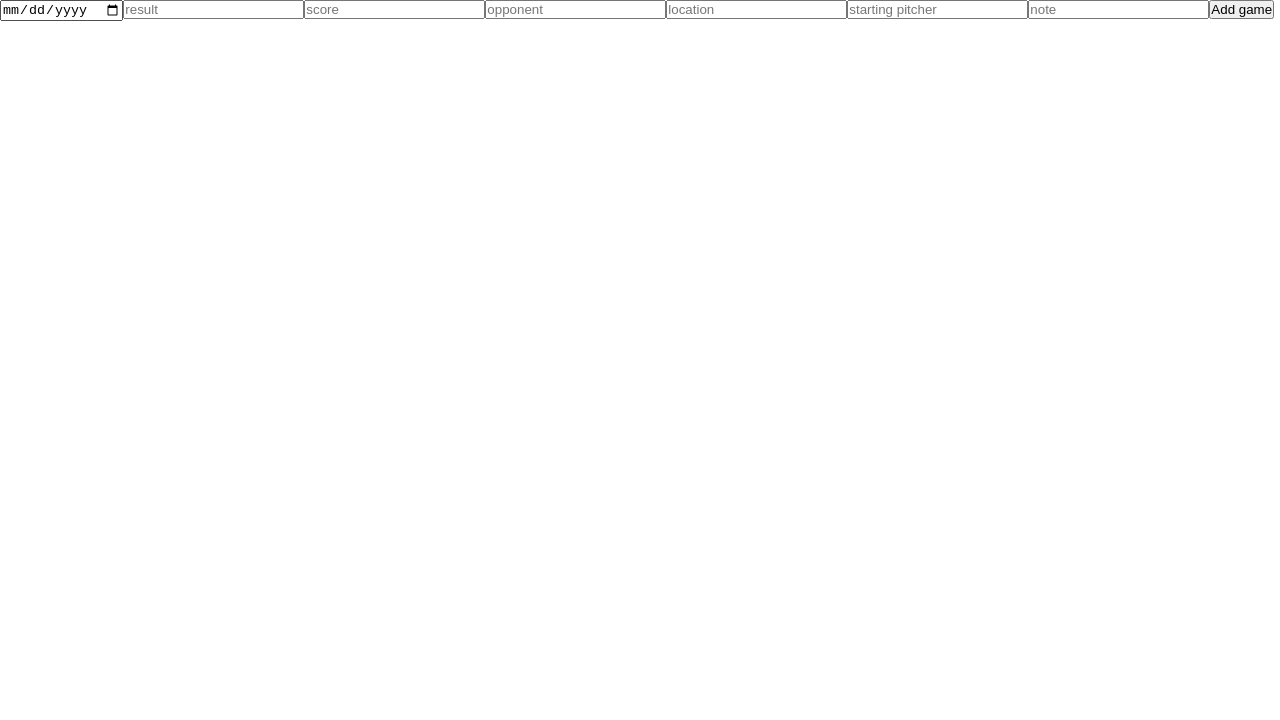
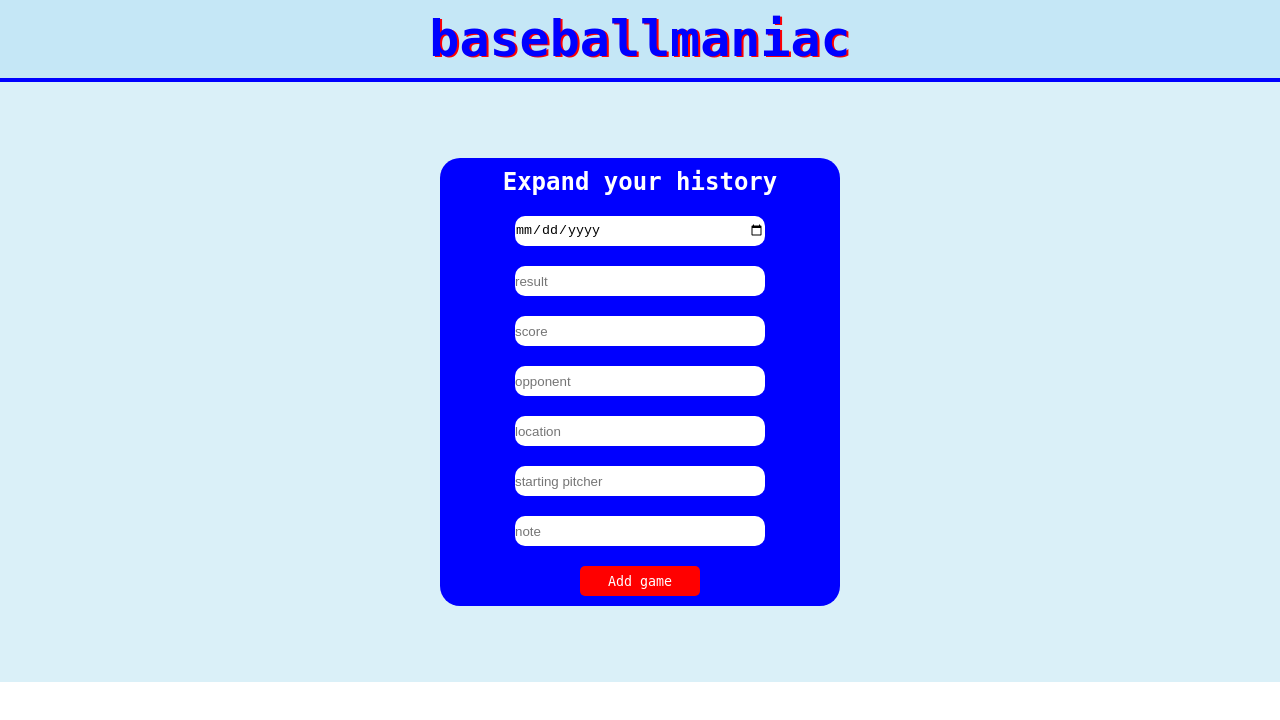
Before and after one commit to jcoteeeeee/Baseball-Maniac, a React (Vite) app in the folder front-end/: page /addgamepage in a window 1280 px wide. Shown: the top 720 px of the page. Built offline with nearby package versions, Linux system fonts and the light colour scheme.

Commit message:
styled AddGamePage component. Imported header, used flexbox to layout page and styled form

```diff
--- /dev/null
+++ b/front-end/css-modules/AddGamePage.module.css
@@ -0,0 +1,48 @@
+.agContainer{
+    background-color: var(--lighter-powder-blue);
+    height: 600px;
+    display: flex;
+    justify-content: center;
+    align-items: center;
+}
+
+#agForm{
+    background-color: var(--main-blue);
+    width: 400px;
+    margin: 10px;
+    display: flex;
+    flex-direction: column;
+    justify-content: center;
+    align-items: center;
+    border-radius: 20px;
+}
+
+#agFormHeader{
+    color: white;
+    font-family: var(--slogan-font-family);
+    margin: 10px;
+}
+
+.agInput{
+    width: 250px;
+    height: 30px;
+    margin: 10px;
+    border: none;
+    border-radius: 10px;
+}
+
+#agBtn{
+    color: white;
+    background-color: var(--main-red);
+    font-family: var(--slogan-font-family);
+    width: 120px;
+    height: 30px;
+    margin: 10px;
+    border: none;
+    border-radius: 5px;
+}
+
+#agBtn:hover{
+    cursor: pointer;
+    background-color: var(--darker-red);
+}
--- a/front-end/css-modules/UserProfilePage.module.css
+++ b/front-end/css-modules/UserProfilePage.module.css
@@ -57,8 +57,8 @@
     background-color: blue;
     color: white;
     height: 40px;
-    width: 100px;
-    border: none;
+    width: 120px;
+    border: 2px solid white;
     border-radius: 10px;
 }
 
@@ -80,11 +80,12 @@ th, td{
 }
 
 #editGameBtn{
+    width: 100px;
     font-family: var(--slogan-font-family);
     background-color: var(--main-blue);
     color: white;
     height: 30px;
-    border: none;
+    border: 2px solid white;
     border-radius: 5px;
     margin: 5px;
 }
@@ -95,16 +96,17 @@ th, td{
 }
 
 #deleteGameBtn{
+    width: 100px;
     font-family: var(--slogan-font-family);
     background-color: var(--main-red);
     color: white;
     height: 30px;
-    border: none;
+    border: 2px solid white;
     border-radius: 5px;
     margin: 5px;
 }
 
 #deleteGameBtn:hover{
-    background-color: var(--dark-red);
+    background-color: var(--darker-red);
     cursor: pointer;
 }
--- a/front-end/db.json
+++ /dev/null
@@ -1,35 +0,0 @@
-{
-    "users": [
-        {
-            "user-info":
-                {
-                    "id": 0,
-                    "name": "fake person",
-                    "username": "fake_person",
-                    "email": "fakeemail@email.com",
-                    "password": "fakepassword",
-                    "fav_team": "Baseball Team"
-                },
-
-            "user-games": [
-                {
-                    "date": null,
-                    "result": "Win",
-                    "score": "1-0",
-                    "opponent": "Fake Team",
-                    "location": "Fake Stadium",
-                    "starting_pitcher": "Fake Pitcher",
-                    "note": ""
-                }
-            ],
-
-            "user-stats":
-                {
-                    "games": 0,
-                    "wins": 0,
-                    "losses": 0,
-                    "percentage": 0
-                }
-        }
-    ]
-}
--- a/front-end/src/App.css
+++ b/front-end/src/App.css
@@ -8,17 +8,17 @@
   --main-blue: rgb(0, 0, 255);
   --darker-blue: rgb(10, 10, 156);
   --main-red: rgb(255, 0, 0);
-  --dark-red: rgb(190, 7, 7);
+  --darker-red: rgb(190, 7, 7);
   --main-white: rgb(255, 255, 255);
   --cream-white: rgb(237, 225, 213);
   --powder-blue: rgb(197, 231, 246);
-  --lighter-powder-blue: rgb(237, 248, 252);
+  --lighter-powder-blue: rgb(218, 240, 248);
   --darker-p-blue: rgb(136, 216, 243);
   --main-background-img: url('https://static.vecteezy.com/system/resources/previews/000/236/108/original/baseball-stadium-background-vector.jpg');
 
   --logo-font-size: 50px;
   /* --logo-font-family: Brush Script MT, Brush Script Std, cursive;  */
-    --logo-font-family: DejaVu Sans Mono, monospace;
+  --logo-font-family: DejaVu Sans Mono, monospace;
   --slogan-font-family: DejaVu Sans Mono, monospace;
   --slogan-font-size: 30px;
   --logsigbtn-font-size: 18px;
--- a/front-end/src/components/AddGamePage.jsx
+++ b/front-end/src/components/AddGamePage.jsx
@@ -1,4 +1,6 @@
 import React, {useState} from 'react'
+import Header from './Header'
+import styles from '/css-modules/AddGamePage.module.css'
 
 const AddGamePage = ({goToProfilePage}) => {
     const [date, setDate] = useState('')
@@ -70,16 +72,20 @@ const AddGamePage = ({goToProfilePage}) => {
 
     return(
         <>
-            <form id='ag-form' onSubmit={handleSubmit} >
-                <input id='date' placeholder='date' type='date' value={date} onChange={handleDateChange} />
-                <input id='result' placeholder='result' type='string' value={result} onChange={handleResultChange} />
-                <input id='score' placeholder='score' type='string' value={score} onChange={handleScoreChange} />
-                <input id='opponent' placeholder='opponent' type='string' value={opponent} onChange={handleOpponentChange} />
-                <input id='location' placeholder='location' type='string' value={location} onChange={handleLocationChange} />
-                <input id='starting-pitcher' placeholder='starting pitcher' type='string' value={startingPitcher} onChange={handleSPChange} />
-                <input id='note' placeholder='note' type='string' value={note} onChange={handleNoteChange} />
-                <button>Add game</button>
-            </form>
+            <Header/>
+            <section className={styles.agContainer}>
+                <form id={styles.agForm} onSubmit={handleSubmit} >
+                    <h1 id={styles.agFormHeader} >Expand your history</h1>
+                    <input className={styles.agInput} id='date' placeholder='date' type='date' value={date} onChange={handleDateChange} />
+                    <input className={styles.agInput} id='result' placeholder='result' type='string' value={result} onChange={handleResultChange} />
+                    <input className={styles.agInput} id='score' placeholder='score' type='string' value={score} onChange={handleScoreChange} />
+                    <input className={styles.agInput} id='opponent' placeholder='opponent' type='string' value={opponent} onChange={handleOpponentChange} />
+                    <input className={styles.agInput} id='location' placeholder='location' type='string' value={location} onChange={handleLocationChange} />
+                    <input className={styles.agInput} id='starting-pitcher' placeholder='starting pitcher' type='string' value={startingPitcher} onChange={handleSPChange} />
+                    <input className={styles.agInput} id='note' placeholder='note' type='string' value={note} onChange={handleNoteChange} />
+                    <button id={styles.agBtn}>Add game</button>
+                </form>
+            </section>
         </>
     )
 }
--- a/front-end/src/components/UserProfilePage.jsx
+++ b/front-end/src/components/UserProfilePage.jsx
@@ -20,7 +20,7 @@ const UserProfilePage = ({goToAddGamePage, goToEditGamePage}) => {
         getRequest()
 
         console.log(games)
-    }, [])
+    }, [games])
 
     return(
         <>
```
Also changed, not shown: front-end/placeholder.json (deleted, +0 -82 lines).
